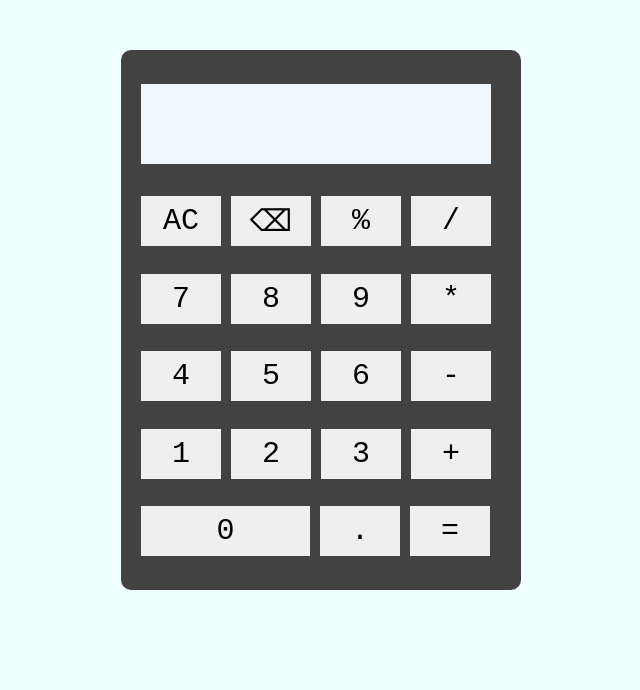
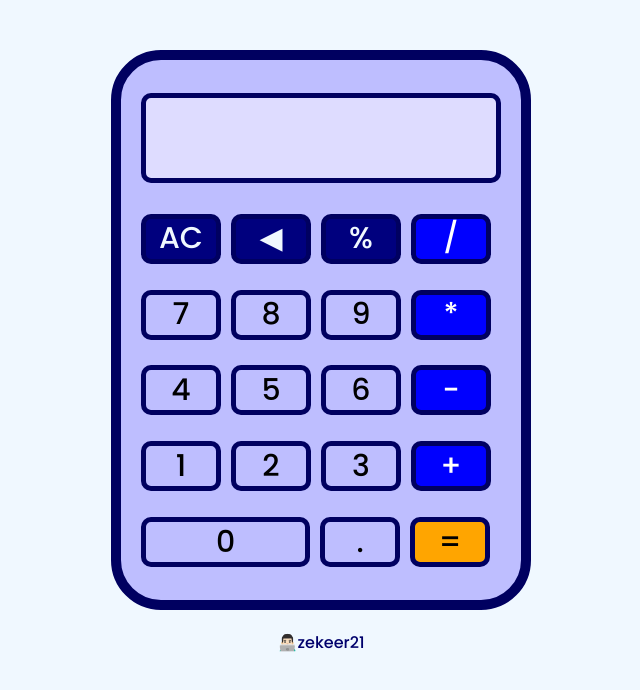
Before and after one commit to zekeer21/calculator, a plain HTML site: page index.html in a window 1280 px wide. Shown: the whole page, without its empty margins (319-959 px from the left). Drawn offline with Linux system fonts and the light colour scheme.

Commit message:
finishing touches

```diff
--- a/index.html
+++ b/index.html
@@ -5,14 +5,16 @@
     <meta http-equiv="X-UA-Compatible" content="IE=edge">
     <meta name="viewport" content="width=device-width, initial-scale=1.0">
     <link rel="stylesheet" href="style.css">
-
+    <style>
+        @import url('https://fonts.googleapis.com/css2?family=Poppins:ital,wght@0,100;0,200;0,300;0,400;0,500;0,600;0,700;0,800;0,900;1,100;1,200;1,300;1,400;1,500;1,600;1,700;1,800;1,900&display=swap');
+        </style>
     <title>My Calculator</title>
 </head>
 <body>
     <div class="container">
         <div class="display"></div>
         <button class="function" id="clear">AC</button>
-        <button class="function" id="backspace">⌫</button>
+        <button class="function" id="backspace">◀</button>
         <button class="function" id="percent">%</button>
         <button class="operator" id="divide">/</button>
         <button class="number">7</button>
@@ -32,5 +34,6 @@
         <button class="equals" id="equals">=</button>
     </div>
 </body>
+<footer>👨🏻‍💻zekeer21</footer>
 <script src="script.js"></script>
 </html>
--- a/style.css
+++ b/style.css
@@ -1,25 +1,35 @@
 *{
     margin: 0;
     padding: 0;
+}
+
+footer{
+    padding-top: 20px;
 }
 
 body{
     display: flex;
     justify-content: center;
     padding: 50px;
-    background-color: azure;
+    background-color: aliceblue;
+    font-family: 'Poppins';
+    align-items: center;
+    flex-direction: column;
+    color: rgb(0, 0, 108);
+    font-weight: 500;
 }
 
 .container{
-    background-color: rgb(66, 66, 66);
+    background-color: rgb(190, 190, 255);
     display: flex;
     justify-content: flex-start;
     width: 360px;
     padding: 20px;
     align-items: center;
     flex-wrap: wrap;
-    border-radius: 10px;
+    border-radius: 50px;
     height: 500px;
+    border: solid rgb(0, 0, 96) 10px;
 }
 
 button{
@@ -32,8 +42,13 @@ button{
     text-align: center;
     align-items: center;
     border: none;
-    font-family: monospace, sans-serif;
+    font-family: 'Poppins', sans-serif;
     flex-direction: row;
+    border: solid rgb(0, 0, 96) 5px;
+    border-radius: 10px;
+    background-color: rgb(190, 190, 255);
+    font-weight: 500;
+    cursor: pointer;
 }
 
 .display{
@@ -46,7 +61,10 @@ button{
     height: 80px;
     text-align: right;
     font-size: 50px;
-    font-family: monospace, sans-serif;
+    font-family: 'Poppins', sans-serif;
+    border: solid rgb(0, 0, 96) 5px;
+    border-radius: 10px;
+    background-color: rgb(222, 220, 255);
 }
 
 #zero{
@@ -59,3 +77,34 @@ button:hover{
 button:active{
     background-color: rgb(212, 255, 255);
 }
+
+.equals{
+    background-color: orange;
+}
+.equals:hover{
+    background-color: rgb(255, 191, 73)
+}
+.equals:active{
+    background-color: rgb(255, 213, 135)
+}
+
+.operator{
+    background-color: blue;
+    color:white;
+}
+.operator:hover{
+    background-color: rgb(70, 70, 255);
+}
+.operator:active{
+    background-color: rgb(130, 130, 255);
+}
+.function{
+    background-color: rgb(0, 0, 126);
+    color: aliceblue;
+}
+.function:hover{
+    background-color: rgb(0, 0, 190);
+}
+.function:active{
+    background-color: rgb(0, 0, 255);
+}
```
